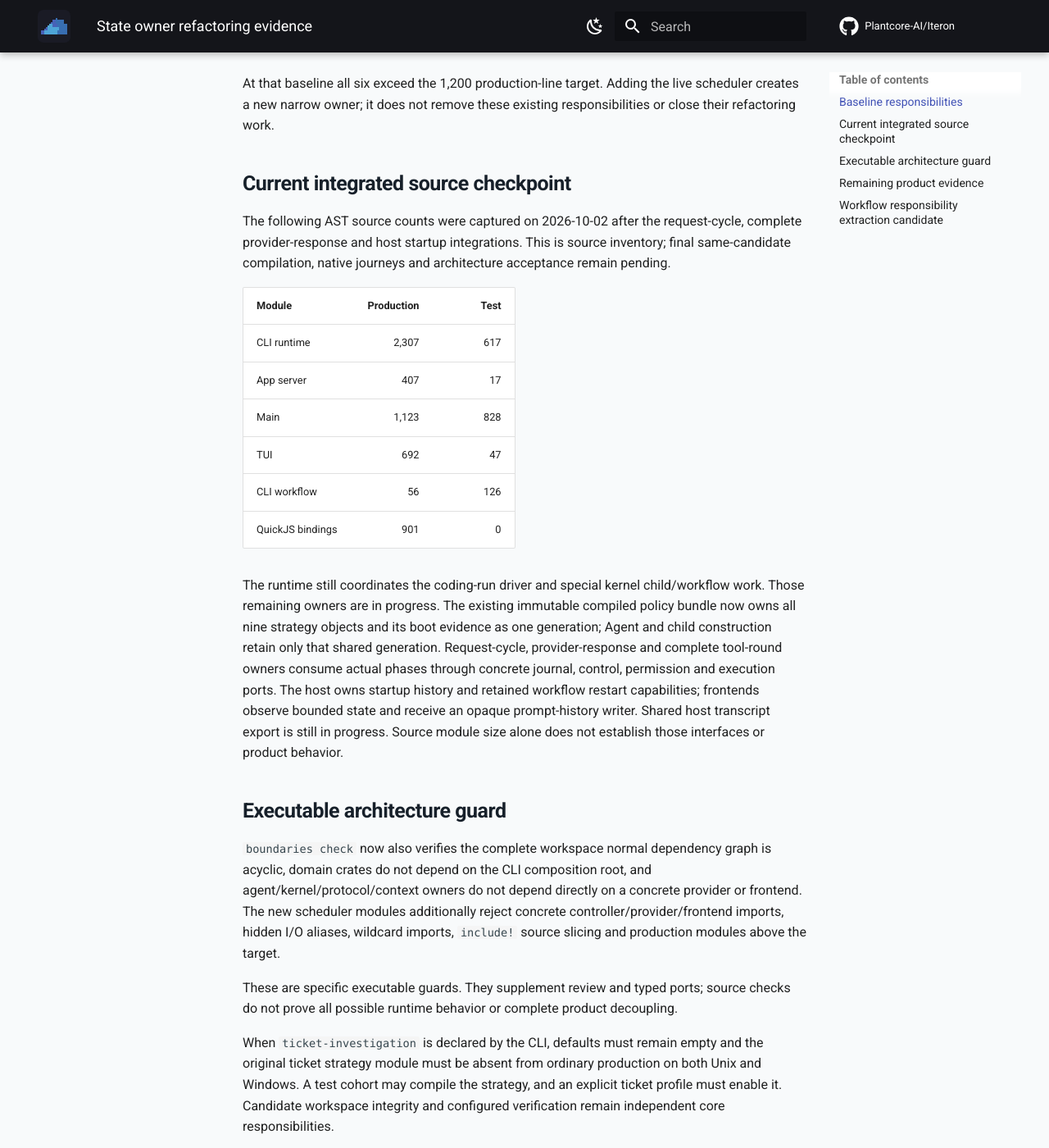
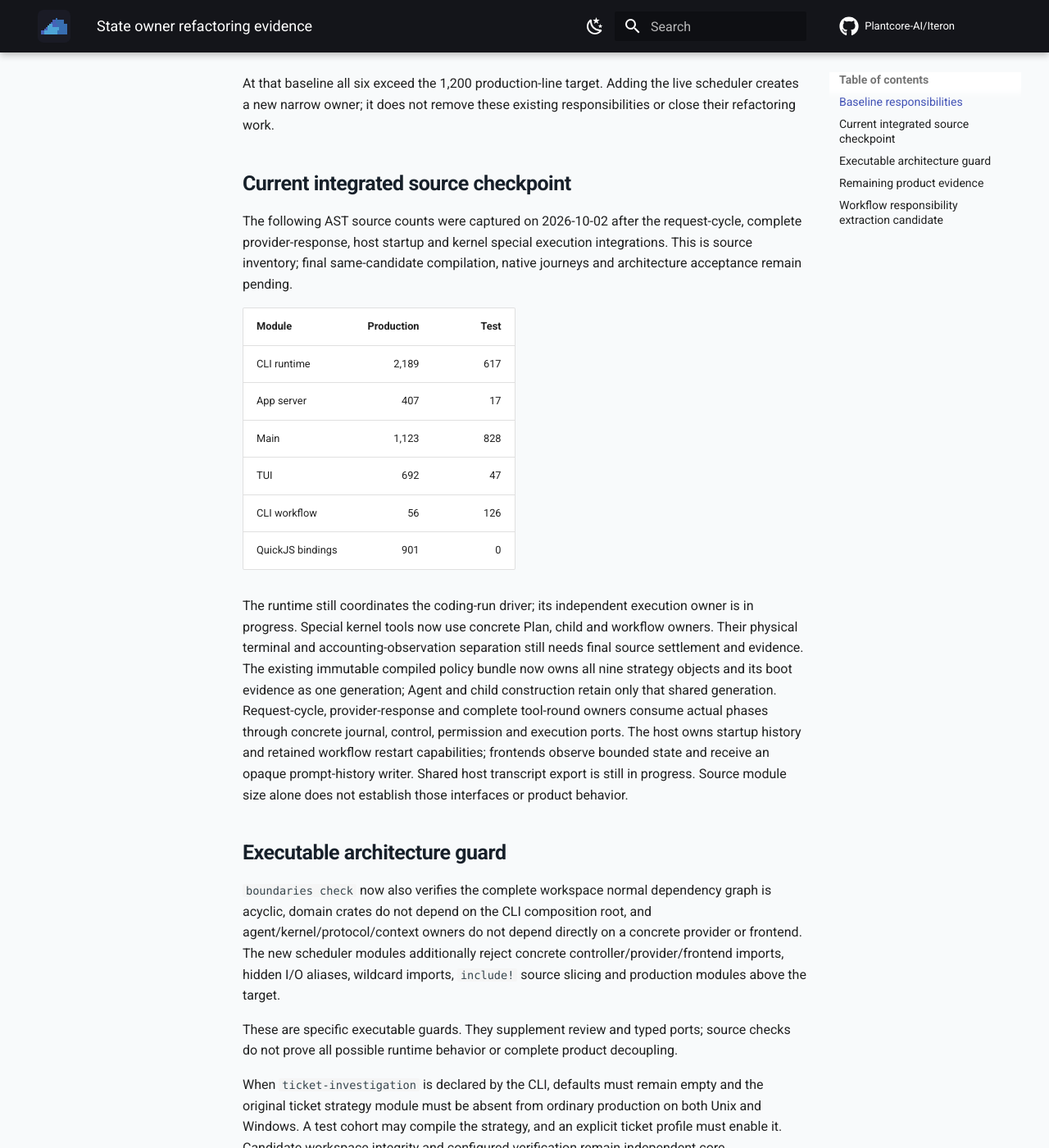
Before and after one commit to Plantcore-AI/Iteron, an MkDocs documentation site: the page built from docs/development/state-owner-refactor.md, in a window 1280 px wide and 1400 px high, scrolled down 911 px. Shown: the whole window at 82% size. Built offline with MkDocs 1.6.1 and Material for MkDocs 9.7.7, drawn with Linux system fonts in a browser that asks for light colours; comment, search, counter and statistics services are not loaded.

Commit message:
Register actual kernel execution owners and current source progress

```diff
--- a/docs/development/state-owner-refactor.md
+++ b/docs/development/state-owner-refactor.md
@@ -30,20 +30,21 @@ owner; it does not remove these existing responsibilities or close their refacto
 ## Current integrated source checkpoint
 
 The following AST source counts were captured on 2026-10-02 after the request-cycle, complete
-provider-response and host startup integrations. This is source inventory; final same-candidate
+provider-response, host startup and kernel special execution integrations. This is source inventory; final same-candidate
 compilation, native journeys and architecture acceptance remain pending.
 
 | Module | Production | Test |
 | --- | ---: | ---: |
-| CLI runtime | 2,307 | 617 |
+| CLI runtime | 2,189 | 617 |
 | App server | 407 | 17 |
 | Main | 1,123 | 828 |
 | TUI | 692 | 47 |
 | CLI workflow | 56 | 126 |
 | QuickJS bindings | 901 | 0 |
 
-The runtime still coordinates the coding-run driver and special kernel child/workflow work.
-Those remaining owners are in progress. The existing immutable compiled policy bundle now owns
+The runtime still coordinates the coding-run driver; its independent execution owner is in
+progress. Special kernel tools now use concrete Plan, child and workflow owners. Their physical
+terminal and accounting-observation separation still needs final source settlement and evidence. The existing immutable compiled policy bundle now owns
 all nine strategy objects and its boot evidence as one generation; Agent and child construction
 retain only that shared generation. Request-cycle, provider-response and complete tool-round
 owners consume actual phases through concrete journal, control, permission and execution ports.
```
Also changed, not shown: docs/spec/runtime-owners.md (+3 -0 lines), 1 other file.
